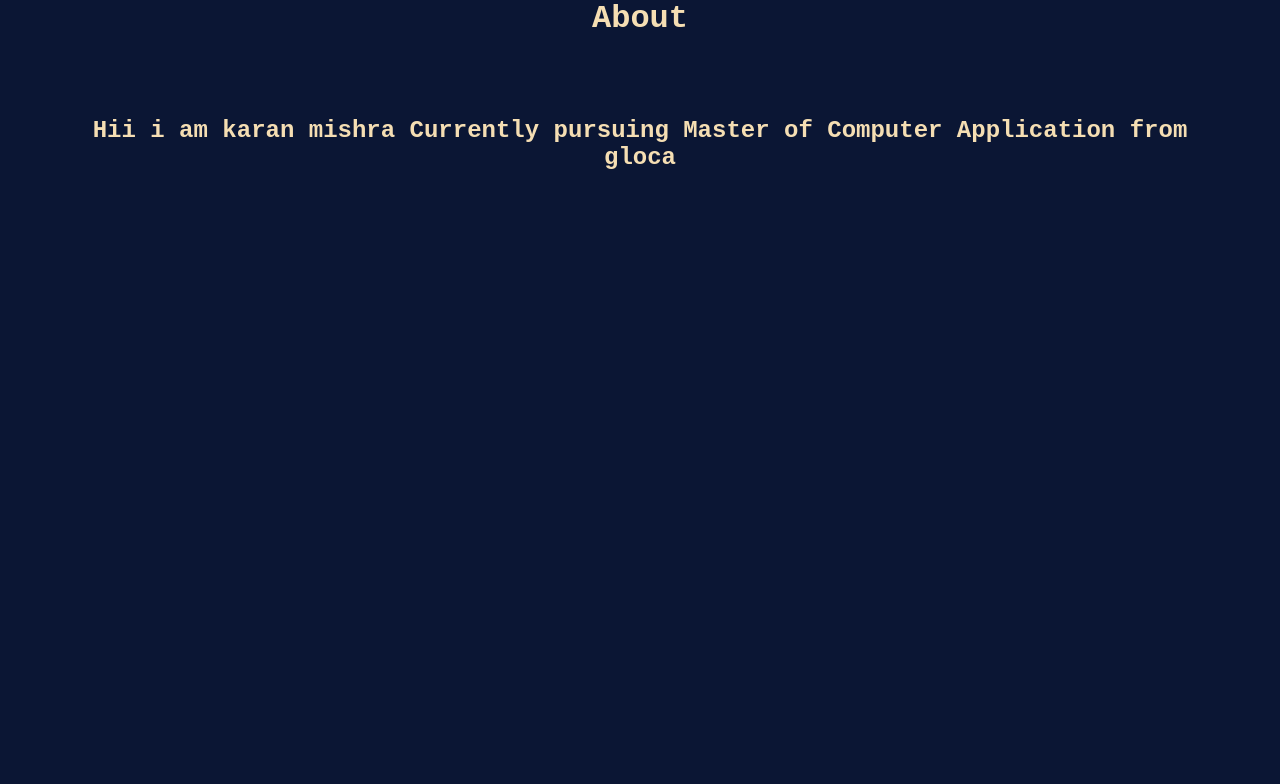
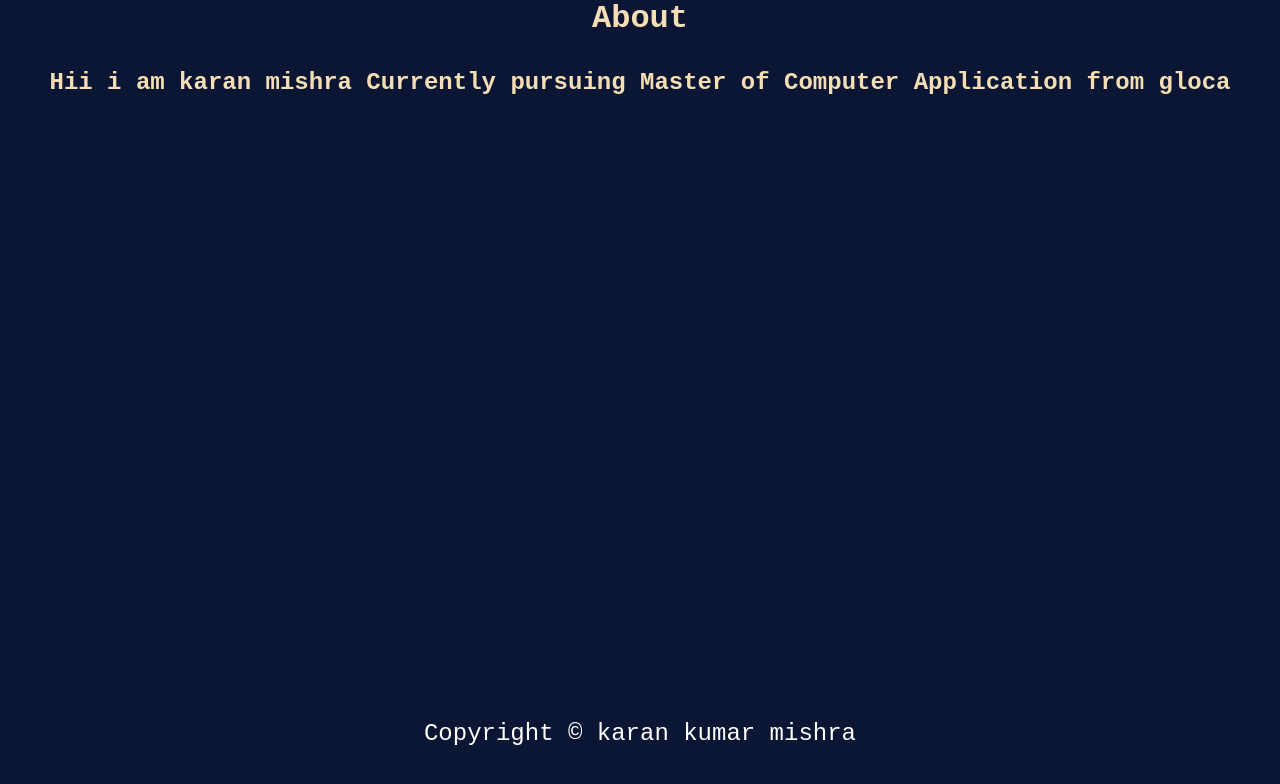
Before and after one commit to Karan-Kumar-Mishra/Portfolio, a plain HTML site: page About.html in a window 1280 px wide. Drawn offline with Linux system fonts and the light colour scheme.

Commit message:
Update About.html

```diff
--- a/About.html
+++ b/About.html
@@ -14,6 +14,7 @@
       box-sizing: border-box;
       outline: none;
       font-family: 'Courier New', Courier, monospace;
+      background-color: #0b1634;
     }
 
     html {
@@ -61,11 +62,20 @@
 
     #content {
       color: wheat;
-      margin: 5rem;
+      margin: 2rem;
     }
 
     #main2 {
       background-color: #0b1634;
+      height: 90vh;
+    }
+    span{
+      color: white;
+      height: 1vh;
+      width: 4vw;
+      background-color: #0b1634;
+      font-size: 1.5rem;
+      margin-top: 2rem;
     }
 
     @media only screen and (min-width : 30px) and (max-width:450px) and (min-height : 80px) and (max-height:1000px) {
@@ -77,6 +87,7 @@
         margin: 1rem;
       }
     }
+
   </style>
 </head>
 
@@ -87,15 +98,17 @@
   </div>
   <center id="main2">
     <h1>About</h1>
-    <h2 id="content">
-
-    </h2>
+    <h2 id="content"></h2>
 
   </center>
+  <center>
+           <span> Copyright &copy; karan kumar mishra</span>
+  </center>
+
 </body>
 <script>
   document.addEventListener('DOMContentLoaded', function (event) {
-    var text2 = "  Hii i am karan mishra Currently pursuing Master of Computer Application from glocal university 2023-2025 Batch.Seeking an opportunity to leverage my technical skills,academic knowledge, and enthusiasm for technology to contribute to the success of an organization and further develop as a professional in the field of computer science."; // Change the text to your desired message
+    var text2 = "  Hii i am karan mishra Currently pursuing Master of Computer Application from glocal university 2023-2025 Batch.Seeking an opportunity to leverage my technical skills,academic knowledge, and enthusiasm for technology to contribute to the success of an organization and further develop as a professional in the field of computer science. "; // Change the text to your desired message
     var delay = 60; // Adjust the delay between each character typing
     document.getElementById('main').style.height = "100vh";
     var i = 0;
```
